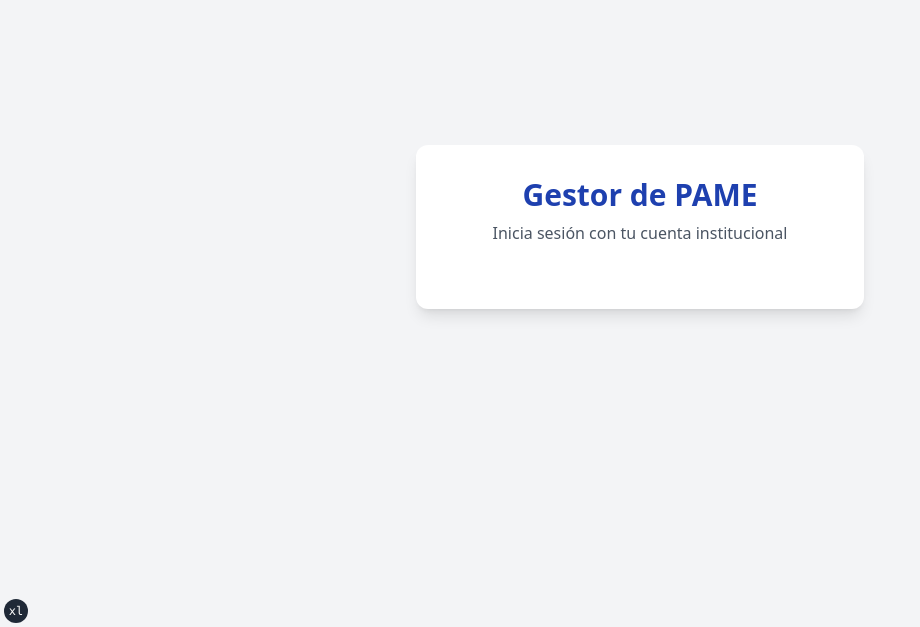
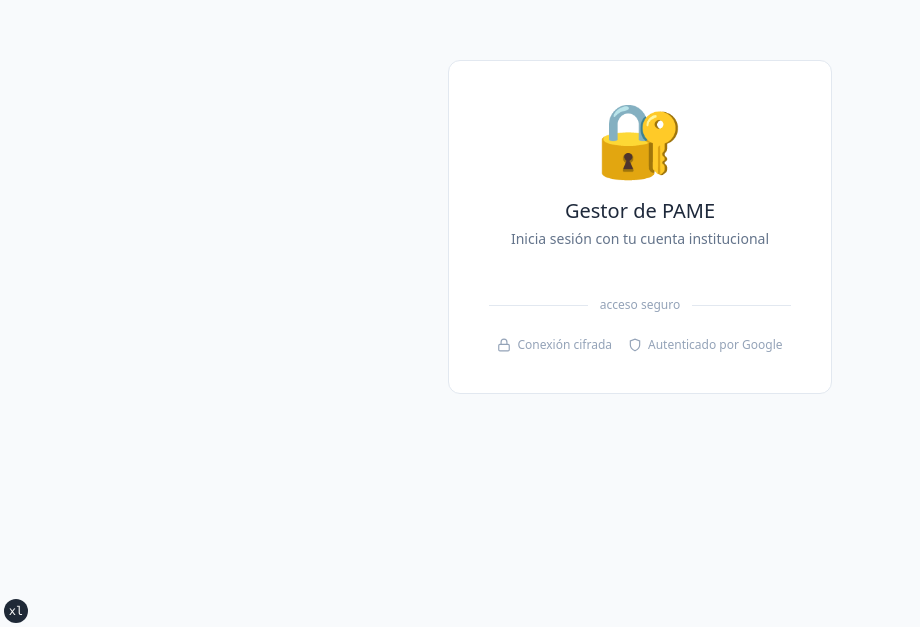
Before and after one commit to balartalain/POM, a React (Vite) app: page / in a window 1280 px wide. Shown: the part 173-800 px from the top of the page, without its empty margins (0-920 px from the left). Built offline with nearby package versions, Linux system fonts and the light colour scheme; no server answers.

Commit message:
Refactored Login page to use google auth

```diff
--- a/components/Header.tsx
+++ b/components/Header.tsx
@@ -21,7 +21,6 @@ const Header: React.FC<HeaderProps> = ({ user, onLogout }) => {
             <OnlineIndicator />
             <div className="text-right">
               <p className="text-sm font-medium text-white">{user.name}</p>
-              <p className="text-xs text-indigo-200 capitalize">{user.role}</p>
             </div>
             <button
               onClick={onLogout}
--- a/components/Login.tsx
+++ b/components/Login.tsx
@@ -29,14 +29,39 @@ const Login: React.FC<LoginProps> = ({ onLogin }) => {
   }, [onLogin]);
 
   return (
-    <div className="min-h-screen bg-gray-100 flex flex-col justify-center items-center p-4">
-      <div className="max-w-md w-full bg-white rounded-xl shadow-lg p-8 space-y-8">
+    <div className="min-h-screen flex items-center justify-center bg-slate-50 p-4">
+      <div className="bg-white border border-slate-200 rounded-xl p-10 w-full max-w-sm space-y-6">
+
+        <div className="text-7xl text-center">🔐</div>
+
         <div className="text-center">
-          <h1 className="text-3xl font-bold text-primary">Gestor de PAME</h1>
-          <p className="mt-2 text-dark-gray">Inicia sesión con tu cuenta institucional</p>
+          <h1 className="text-xl font-medium text-slate-800">Gestor de PAME</h1>
+          <p className="mt-1 text-sm text-slate-500">Inicia sesión con tu cuenta institucional</p>
         </div>
+
         <div className="flex justify-center">
           <div ref={btnRef} />
+        </div>
+
+        <div className="flex items-center gap-3">
+          <div className="flex-1 h-px bg-slate-200" />
+          <span className="text-xs text-slate-400">acceso seguro</span>
+          <div className="flex-1 h-px bg-slate-200" />
+        </div>
+
+        <div className="flex justify-center gap-4">
+          <span className="flex items-center gap-1.5 text-xs text-slate-400">
+            <svg className="w-3.5 h-3.5" viewBox="0 0 24 24" fill="none" stroke="currentColor" strokeWidth="2">
+              <rect x="3" y="11" width="18" height="11" rx="2"/><path d="M7 11V7a5 5 0 0 1 10 0v4"/>
+            </svg>
+            Conexión cifrada
+          </span>
+          <span className="flex items-center gap-1.5 text-xs text-slate-400">
+            <svg className="w-3.5 h-3.5" viewBox="0 0 24 24" fill="none" stroke="currentColor" strokeWidth="2">
+              <path d="M12 22s8-4 8-10V5l-8-3-8 3v7c0 6 8 10 8 10z"/>
+            </svg>
+            Autenticado por Google
+          </span>
         </div>
       </div>
     </div>
--- a/services/authService.ts
+++ b/services/authService.ts
@@ -2,16 +2,13 @@ import { User, Role } from '../types';
 
 interface JwtPayload {
   user_id: number;
-  username: string;
-  first_name: string;
-  last_name: string;
-  role: string;
   exp: number;
 }
 
 interface TokenResponse {
   access: string;
   refresh: string;
+  user: User;
 }
 
 const BASE_URL: string = (import.meta.env.VITE_API_BASE_URL as string) ?? '';
@@ -20,31 +17,22 @@ function decodePayload(token: string): JwtPayload {
   return JSON.parse(atob(token.split('.')[1])) as JwtPayload;
 }
 
-function payloadToUser(p: JwtPayload): User {
-  return {
-    id: p.user_id,
-    username: p.username,
-    name: `${p.first_name} ${p.last_name}`.trim() || p.username,
-    role: p.role === 'employee' ? Role.EMPLOYEE : Role.SUPERVISOR,
-  };
-}
-
 export async function loginWithGoogle(credential: string): Promise<User> {
   const response = await fetch(`${BASE_URL}/api/v1/auth/google/`, {
     method: 'POST',
     headers: { 'Content-Type': 'application/json' },
-    body: JSON.stringify({ token: credential }),
+    body: JSON.stringify({ credential }),
   });
 
   if (!response.ok) {
     throw new Error('No se pudo autenticar con Google');
   }
 
-  const { access, refresh } = await response.json() as TokenResponse;
+  const { access, refresh, user } = await response.json() as TokenResponse;
   localStorage.setItem('access', access);
   localStorage.setItem('refresh', refresh);
-
-  return payloadToUser(decodePayload(access));
+  localStorage.setItem('user', JSON.stringify(user));
+  return user;
 }
 
 /**
@@ -59,7 +47,7 @@ export function getStoredUser(): User | null {
   try {
     const refreshPayload = decodePayload(refresh);
     if (refreshPayload.exp * 1000 < Date.now()) return null;
-    return payloadToUser(decodePayload(access));
+    return localStorage.getItem('user') ? JSON.parse(localStorage.getItem('user')!) as User : null;
   } catch {
     return null;
   }
@@ -68,4 +56,5 @@ export function getStoredUser(): User | null {
 export function logout(): void {
   localStorage.removeItem('access');
   localStorage.removeItem('refresh');
+  localStorage.removeItem('user');
 }
```
Also changed, not shown: 1 other file (tests, documents, lock files or other folders).
